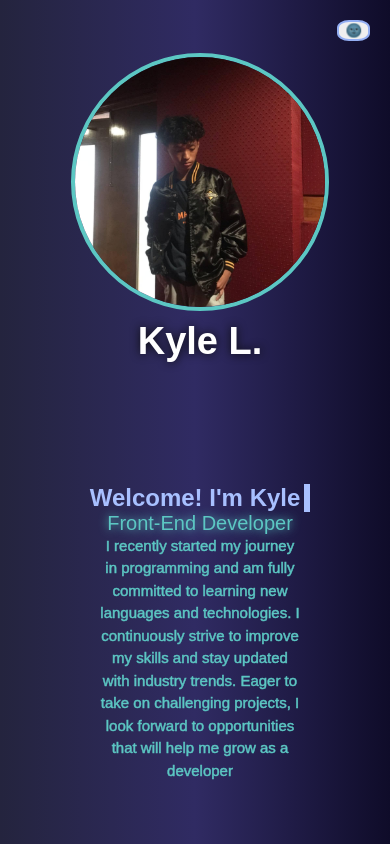
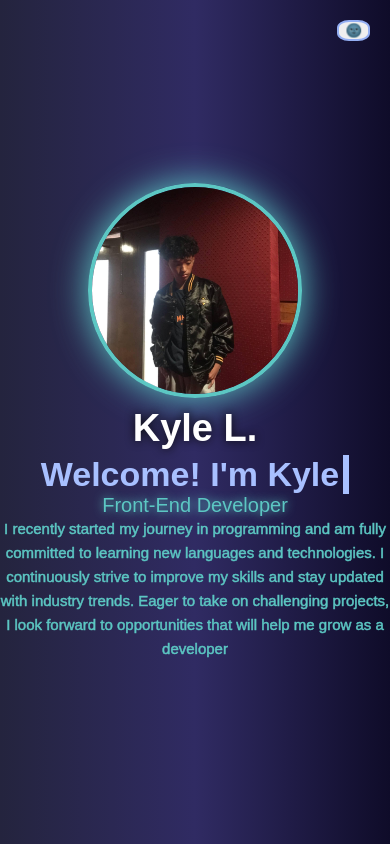
Before and after one commit to Nicalim/Kyle, a plain HTML site: page index.html in a window 390 px wide. Drawn offline with nearby package versions, Linux system fonts and the light colour scheme.

Commit message:
debugged

```diff
--- a/index.css
+++ b/index.css
@@ -54,26 +54,27 @@ html, body {
 }
 
 .pfp-container {
-    display: relative;
+    position: relative;
+    width: 100%;
 }
 
 .profilepic {
     aspect-ratio: 1 / 1;
     border-radius: 50%;
     border: 4px solid var(--accent-light-glow-bg);
-    animation: glow 4s ease-in-out infinite;
     position: relative;
     height: auto;
     width: 100%;
     max-width: 300px;
-    aspect-ratio: cover;
+    object-fit: cover;
+    animation: glow 4s ease-in-out infinite;
 }
 
 
-.profilepic, .name {
+.pfp-container, .name {
     opacity: 0;
     transform: translateY(20px);
-    animation: fadeInUp 1s forwards;
+    animation: fadeInUp 3s forwards;
 }
 
 @keyframes fadeInUp {
@@ -108,7 +109,7 @@ html, body {
 .right > #heading {
     font-family: sans-serif;
     color: var(--h1-color-blink);
-    font-size: clamp(24px, 6vw, 80px);
+    font-size: clamp(34px, 6vw, 60px);
     padding-right: 4px;
     border-right: 6px solid var(--h1-color-blink);
     animation: blink 1s step-start infinite;
@@ -145,8 +146,11 @@ html, body {
     line-height: 1.5;
     color: var(--accent-light);
     text-align: center;
-    padding: 0 100px;
     -webkit-text-stroke: 0.5px var(--accent-light);
+    font-size: clamp(14px, 2vw, 18px);
+    max-width: 600px;
+    line-height: 1.6;
+    overflow-wrap: break-word;
 }
 
 @media (max-width: 768px) {
@@ -170,15 +174,14 @@ html, body {
     }
 
     .left, .right {
-        width: 100vw;
-        min-width: 400px;
-        height: 50vh;
-
+        width: 100%;
+        height: auto;
     }
 
     .profilepic {
-        width: 250px;
-        height: 250px;
+    max-width: 250px;
+    width: 80%;
+    height: auto;
     }
 
     .right > .tagline {
@@ -196,4 +199,5 @@ html, body {
     cursor: pointer;
     border: solid 2px var(--navigation-color);
     border-radius: 37%;
+
 }
--- a/index.html
+++ b/index.html
@@ -8,7 +8,7 @@
     <link rel="icon" type="jpg"  href="profile.jpg">
      <link rel="stylesheet" type='text/css' href="https://cdn.jsdelivr.net/gh/devicons/devicon@latest/devicon.min.css" />
 </head>
-<body class="bodies">
+<body>
     <div class="container">
         <div class="left">
             <div class="bg-profpic">
--- a/index.js
+++ b/index.js
@@ -30,7 +30,7 @@ text.innerText = text.innerText === "🌚" ? "🌞" : "🌚";
 
 
   darkmode = !darkmode;
-  document.querySelector("bodies").style.background = darkmode ? `linear-gradient(
+  document.querySelector(".container").style.background = darkmode ? `linear-gradient(
       to left,
       var(--primcolor) 0%,
       var(--seccolor) 50%,
```
